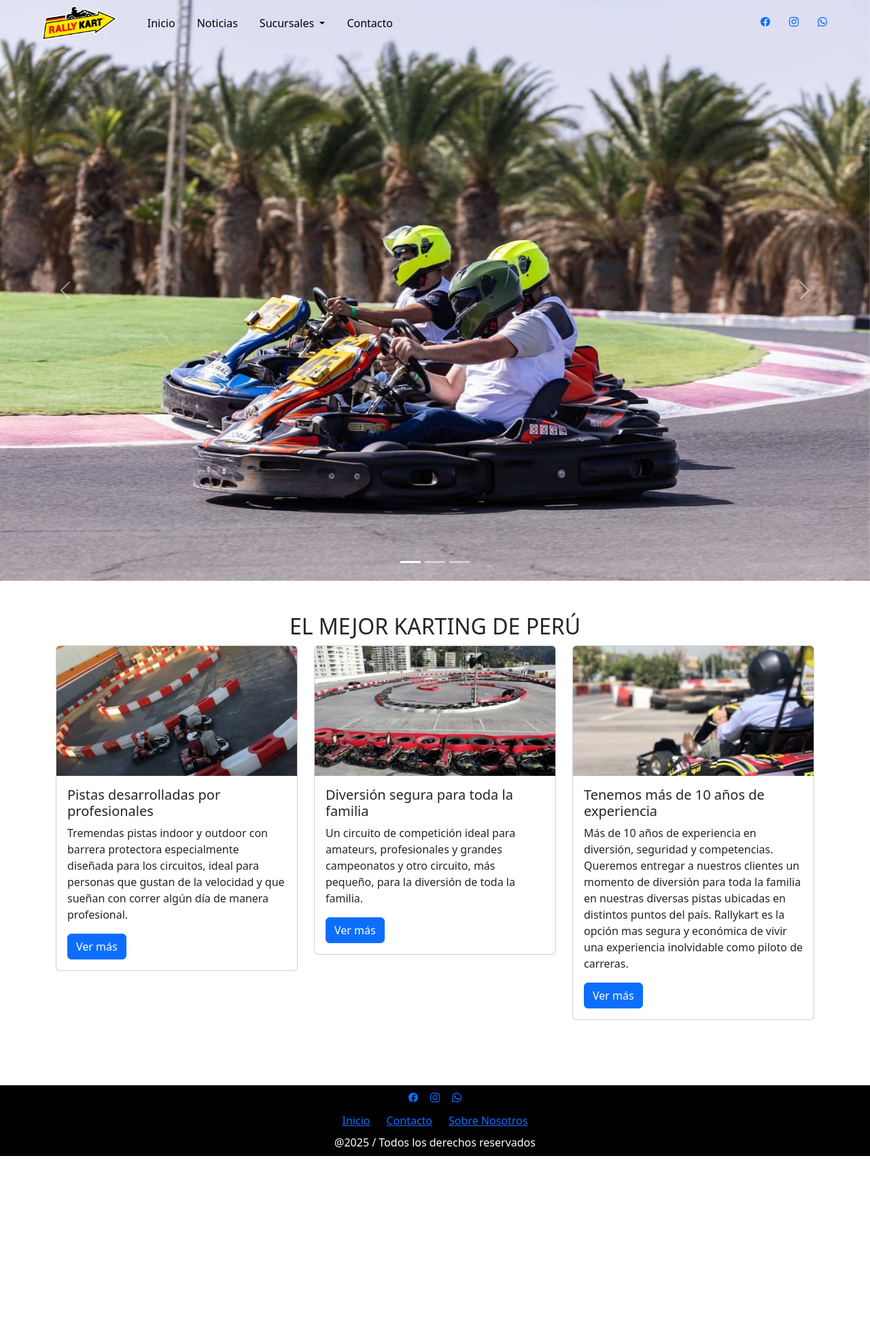
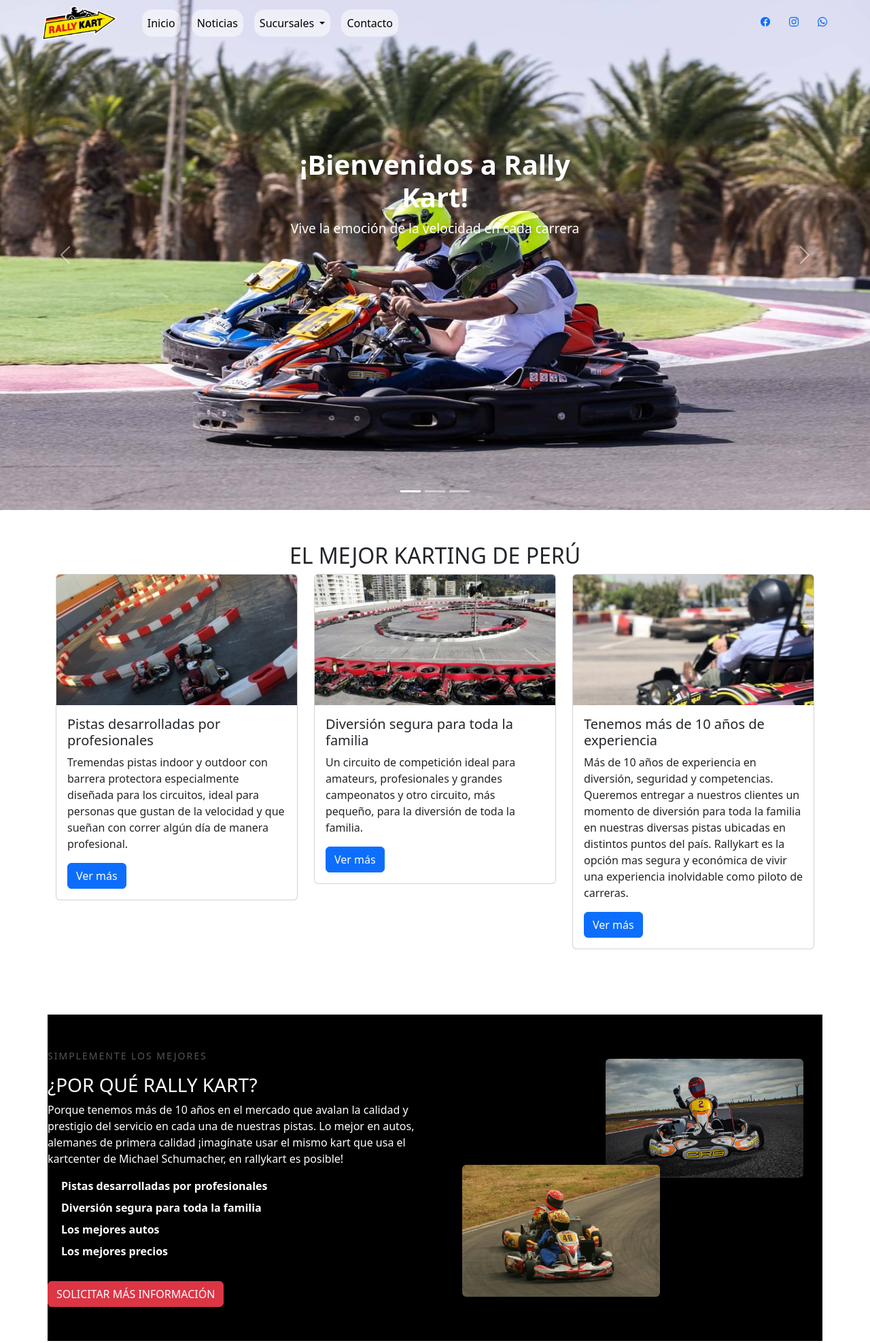
Before and after one commit to PaulTorres-spec/Proyecto-Grupo-3-TPW, a website: page HTML/index.html in a window 1280 px wide. Shown: the top 1975 px of the page at 68% size. Before the commit the page ends 1700 px from the top, so only its background shows below. Drawn offline with nearby package versions, Linux system fonts and the light colour scheme.

Commit message:
Actualizado

```diff
--- a/HTML/index.html
+++ b/HTML/index.html
@@ -128,12 +128,24 @@
       <div class="carousel-inner">
         <div class="carousel-item active">
           <img src="/img/carrusel/image1.jpg" class="d-block w-100" alt="..." />
+          <div class="carousel-caption centered-text">
+            <h2>¡Bienvenidos a Rally Kart!</h2>
+            <p>Vive la emoción de la velocidad en cada carrera</p>
+          </div>
         </div>
         <div class="carousel-item">
           <img src="/img/carrusel/image2.jpg" class="d-block w-100" alt="..." />
+          <div class="carousel-caption centered-text">
+            <h2>Experiencias únicas</h2>
+            <p>Compite con tus amigos y siente la adrenalina</p>
+          </div>
         </div>
         <div class="carousel-item">
           <img src="/img/carrusel/image3.jpg" class="d-block w-100" alt="..." />
+          <div class="carousel-caption centered-text">
+            <h2>Momentos divertidos</h2>
+            <p>Diviértete junto a nosotros</p>
+          </div>
         </div>
       </div>
       <button
@@ -225,6 +237,48 @@
       </div>
 
     </div>
+
+    <!-- ---------------------------------------- Section 1---------------------------------------------- -->
+
+    <section class="container my-5 porque-rally fondo-negro">
+      <div class="row align-items-center">
+        <!-- Texto -->
+        <div class="col-md-6">
+          <p class="subtitulo">SIMPLEMENTE LOS MEJORES</p>
+          <h3>¿POR QUÉ <span>RALLY KART?</span></h3>
+          <p>
+            Porque tenemos más de 10 años en el mercado que avalan la calidad y
+            prestigio del servicio en cada una de nuestras pistas. Lo mejor en
+            autos, alemanes de primera calidad ¡imagínate usar el mismo kart que
+            usa el kartcenter de Michael Schumacher, en rallykart es posible!
+          </p>
+          <ul>
+            <li>Pistas desarrolladas por profesionales</li>
+            <li>Diversión segura para toda la familia</li>
+            <li>Los mejores autos</li>
+            <li>Los mejores precios</li>
+          </ul>
+          <a href="#" class="btn btn-danger mt-3">SOLICITAR MÁS INFORMACIÓN</a>
+        </div>
+
+        <!-- Imágenes -->
+        <div
+          class="col-md-6 d-flex justify-content-center position-relative imagenes"
+        >
+          <img
+            src="/img/section/section-image1.jpg"
+            class="img-fluid img1"
+            alt="kart 1"
+          />
+          <img
+            src="/img/section/section-image2.jpg"
+            class="img-fluid img2"
+            alt="kart 2"
+          />
+        </div>
+      </div>
+    </section>
+
     <!-- ----------------------------------------------Footer---------------------------------------------- -->
 
     <footer class="bg-black text-white py-2 text-center">
--- a/css/styles.css
+++ b/css/styles.css
@@ -39,6 +39,9 @@
 .personalizado-navbar .nav-link {
   color: black; /* Color normal cuando está arriba */
   transition: color 0.3s ease;
+  font-weight: 500;
+  background: rgba(255, 255, 255, 0.5);
+  border-radius: 15px;
 }
 .personalizado-navbar.scrolled .nav-link {
   color: white; /* Letras blancas cuando se activa el scroll */
@@ -55,3 +58,128 @@
 .personalizado-navbar.menu-open .navbar-toggler-icon {
   filter: invert(1); /* blanco */
 }
+
+/*CARUSEL*/
+
+.carousel-item img {
+  position: relative;
+  height: 750px;
+}
+
+.blur-bg {
+  width: 100%;
+  height: 100%;
+  object-fit: cover;
+  filter: blur(4px) brightness(70%);
+  transform: scale(1.1);
+}
+
+.carousel-caption {
+  position: absolute;
+  top: 50%;
+  left: 50%;
+  transform: translate(-50%, -50%);
+  text-align: center;
+  color: #fff;
+  z-index: 2;
+  text-shadow: 2px 2px 8px rgba(0, 0, 0, 0.11);
+}
+
+.carousel-caption h2 {
+  font-size: 2.5rem;
+  font-weight: bold;
+}
+
+.carousel-caption p {
+  font-size: 1.2rem;
+}
+
+@media (max-width: 768px) {
+  .carousel-item {
+    height: 400px;
+  }
+  .carousel-caption h2 {
+    font-size: 1.5rem;
+  }
+  .carousel-caption p {
+    font-size: 1rem;
+  }
+}
+
+/*----------------------------- SECTION SOBRE NOSOTROS -------------------------*/
+.fondo-negro {
+  background: #000; /* Fondo negro */
+  color: #fff; /* Texto blanco para que contraste */
+  padding: 50px 0; /* Para que no esté tan apretado */
+}
+
+.porque-rally h2 span {
+  color: #e30613; /* Rojo rally */
+  font-weight: bold;
+}
+
+.porque-rally .subtitulo {
+  font-size: 14px;
+  letter-spacing: 2px;
+  font-weight: 500;
+  color: #555;
+}
+
+.porque-rally ul {
+  list-style-type: disc;
+  padding-left: 20px;
+}
+
+.porque-rally ul li {
+  font-weight: bold;
+  margin-bottom: 8px;
+}
+
+/* Superposición de imágenes */
+.porque-rally .imagenes {
+  min-height: 350px;
+}
+
+.porque-rally .imagenes img {
+  position: absolute;
+  max-width: 50%;
+  border-radius: 6px;
+  box-shadow: 0 4px 12px rgba(0, 0, 0, 0.3);
+}
+
+.porque-rally .imagenes .img1 {
+  top: 0;
+  right: 40px;
+  z-index: 1;
+}
+
+.porque-rally .imagenes .img2 {
+  bottom: 0;
+  left: 40px;
+  z-index: 2;
+}
+
+/* ------------------------- FOTTER ---------------------------------------*/
+/* Estilo general para animaciones en links */
+.nav-link,
+.menu-icon,
+.icon ion-icon {
+  transition: transform 0.2s ease, color 0.2s ease, filter 0.2s ease;
+}
+
+/* Animación al pasar el mouse */
+.nav-link:hover,
+.menu-icon:hover {
+  color: #ffcc00 !important; /* Cambia el color del texto */
+  transform: scale(1.1); /* Lo agranda ligeramente */
+}
+
+/* Para los iconos de redes sociales */
+.icon:hover ion-icon {
+  filter: brightness(1.3); /* Los hace un poco más brillantes */
+  transform: scale(1.2); /* Aumenta un poco el tamaño */
+}
+
+a {
+  text-decoration: none !important;
+}
```
Also changed, not shown: img/section/section-image1.jpg (added), img/section/section-image2.jpg (added).
